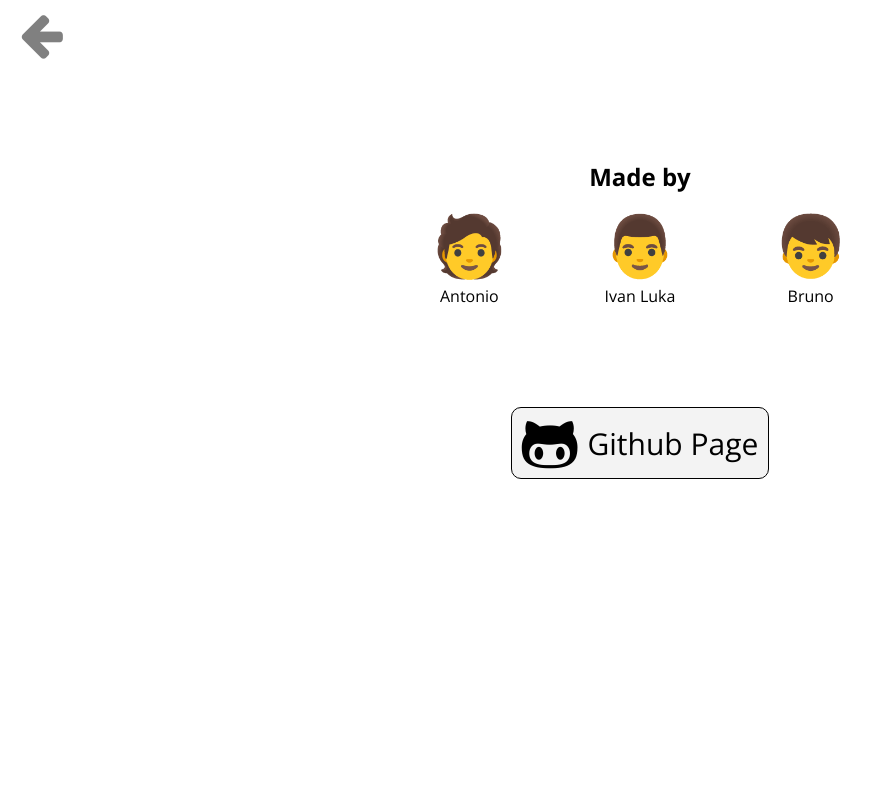
After one commit to bhradec/subnets, a PHP site: page /about.html in a window 1280 px wide. The commit adds this page. Shown: the whole page, without its empty margins (0-882 px from the left). Run offline with PHP 8.4, Linux system fonts and the light colour scheme.

Commit message:
dodan about

```diff
--- /dev/null
+++ b/about.html
@@ -0,0 +1,40 @@
+<!DOCTYPE html>
+<html>
+
+<head>
+    <meta charset="UTF-8">
+    <title>VLSM calculator</title>
+    <link rel="stylesheet" href="css/style.css">
+    <link rel="stylesheet" href="https://cdnjs.cloudflare.com/ajax/libs/font-awesome/4.7.0/css/font-awesome.min.css">
+</head>
+
+<body id="about">
+    <header class>
+        <a href="index.html">
+            <i class="fa fa-arrow-left"></i>
+        </a>
+    </header>
+    <main>
+        <h2>Made by</h1>
+        <div id="authors">
+            <div>
+                <div class="emoji">🧑</div>
+                <div class="name">Antonio</div>
+            </div>
+            <div>
+                <div class="emoji">👨</div>
+                <div class="name">Ivan Luka</div>
+            </div>
+            <div>
+                <div class="emoji">👦</div>
+                <div class="name">Bruno</div>
+            </div>
+        </div>
+        <a id="githubLink" href="https://github.com/bhradec/subnets">
+            <i class="fa fa-github-alt"></i>
+            <div>Github Page</div>
+        </a>
+    </main>
+</body>
+
+</html>
--- a/css/style.css
+++ b/css/style.css
@@ -151,3 +151,69 @@ button:hover {
 #changeDayNightColor i {
     padding-left: 5px;
 }
+
+/* ABOUT */
+
+#about a {
+    text-decoration: none;
+}
+
+#about header {
+    justify-content: flex-start;
+    background-color: white;
+}
+
+#about header i {
+    display: flex;
+    padding-left: 20px;
+    font-size: 50px;
+    color: grey;
+    padding-top: 10px;
+}
+
+#about main {
+    display: flex;
+    justify-content: flex-start;
+    align-items: center;
+    margin-top: 100px;
+}
+
+
+#about #authors {
+    display: flex;
+    flex-direction: row;
+    width: 40%;
+    margin-top: 10px;
+}
+
+#about #authors .emoji {
+    font-size: 60px;
+}
+
+#about #authors div {
+    display: flex;
+    flex-direction: column;
+    justify-content: center;
+    align-items: center;
+    width: 100%;
+}
+
+#about #githubLink {
+    display: flex;
+    flex-direction: row;
+    justify-content: center;
+    align-items: center;
+    margin-top: 100px;
+    color: black;
+    font-size: 30px;
+    border: 1px solid black;
+    border-radius: 10px;
+    padding: 5px 10px;
+    background-color: #f3f3f3;
+}
+
+
+#about #githubLink i {
+    font-size: 60px;
+    padding-right: 10px;
+}
--- a/index.html
+++ b/index.html
@@ -3,7 +3,7 @@
 <head>
     <meta charset="UTF-8">
     <meta name="description" content="Easy to use VLSM calculator for finding subnetwork addresses, network masks, broadcast addresses, number of hosts and usable ranges">
-    <meta name="keywords" content="VLSM, subnetworking, subnetting">
+    <meta name="keywords" content="VLSM, subnetworking, subnetting, subnet, calculator, ip, ipv4">
     <meta name="author" content="Bruno Hradec, Ivan Luka Špoljar, Antonio Jurešić">
 
     <title>VLSM calculator</title>
@@ -59,7 +59,9 @@
             </button>
         </div>
         <div id="rightButtons">
-            <button>About</button>
+            <a href="about.html">
+                <button id="aboutButton">About</button>
+            </a>
         </div>
     </footer>
     <!-- main script -->
```
Also changed, not shown: index.js (line endings or trailing spaces).
